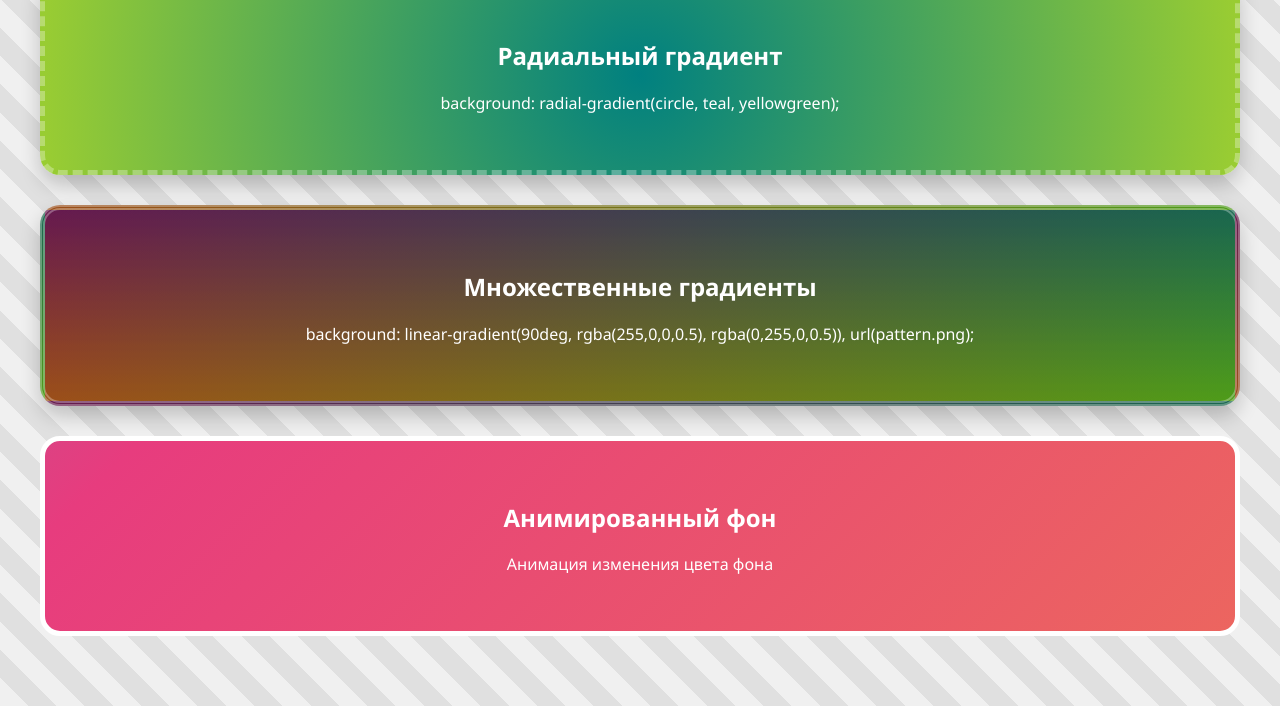
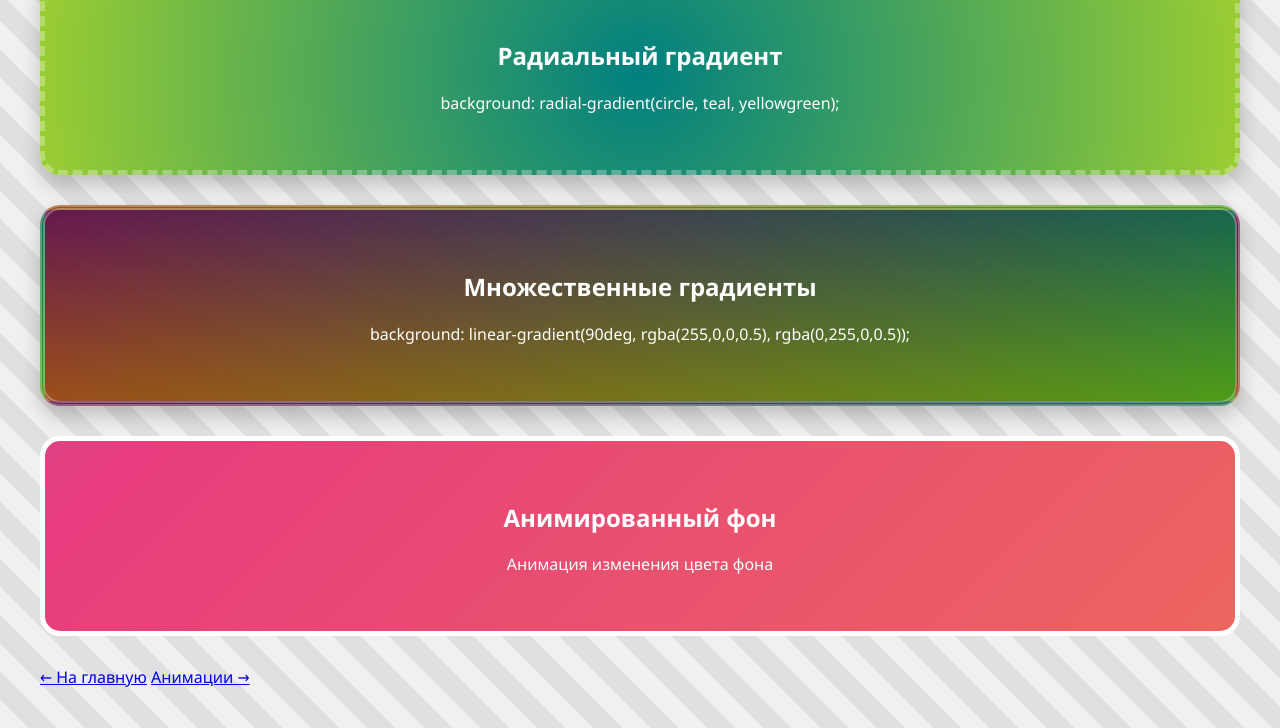
Before and after one commit to evgeniyzaputinazov-hub/fuzzy-fishstick, a plain HTML site: page css-forever.html in a window 1280 px wide. Shown: the part 444-1172 px from the top of the page. Before the commit the page ends 1150 px from the top, so only its background shows below. Drawn offline with Linux system fonts and the light colour scheme.

Commit message:
Update css-forever.html

```diff
--- a/css-forever.html
+++ b/css-forever.html
@@ -22,13 +22,18 @@
 
         <div class="gradient-box gradient-3">
             <h2>Множественные градиенты</h2>
-            <p>background: linear-gradient(90deg, rgba(255,0,0,0.5), rgba(0,255,0,0.5)), url(pattern.png);</p>
+            <p>background: linear-gradient(90deg, rgba(255,0,0,0.5), rgba(0,255,0,0.5));</p>
         </div>
 
         <div class="animation-box">
             <h2>Анимированный фон</h2>
             <p>Анимация изменения цвета фона</p>
         </div>
+
+        <div class="navigation">
+            <a href="index.html" class="nav-btn">← На главную</a>
+            <a href="animation1.html" class="nav-btn">Анимации →</a>
+        </div>
     </div>
 </body>
 </html>
```
